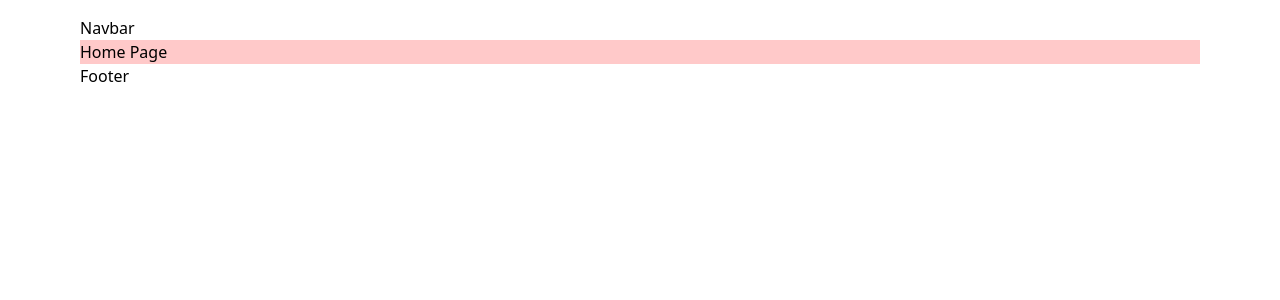
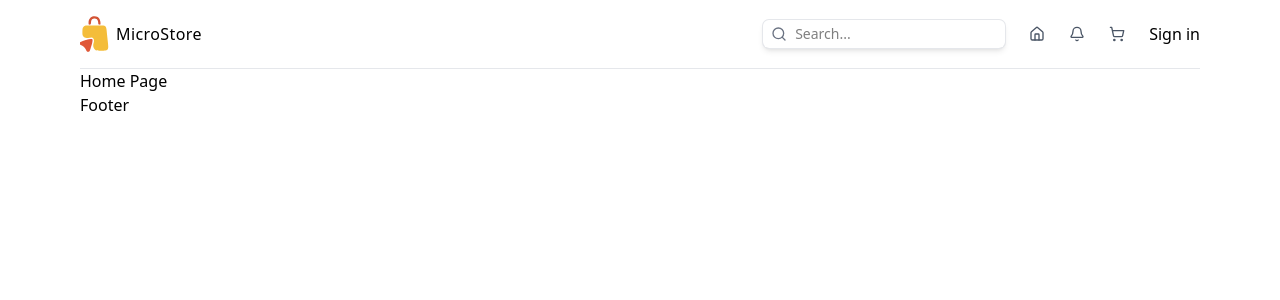
Before and after one commit to kastastin/ecom-store, a Next.js app in the folder client/: page / in a window 1280 px wide. Shown: the top 300 px of the page. Built offline with nearby package versions, Linux system fonts and the light colour scheme.

Commit message:
feat: add responsive Navbar, Searchbar

```diff
--- a/client/package.json
+++ b/client/package.json
@@ -9,6 +9,7 @@
     "lint": "eslint"
   },
   "dependencies": {
+    "lucide-react": "^0.556.0",
     "next": "16.0.7",
     "react": "19.2.0",
     "react-dom": "19.2.0"
--- a/client/src/app/page.tsx
+++ b/client/src/app/page.tsx
@@ -1,5 +1,5 @@
 const HomePage = () => {
-  return <h1 className="bg-red-200">Home Page</h1>;
+  return <h1>Home Page</h1>;
 };
 
 export default HomePage;
--- a/client/src/components/Navbar.tsx
+++ b/client/src/components/Navbar.tsx
@@ -1,5 +1,36 @@
+import Link from "next/link";
+import Image from "next/image";
+import { Bell, Home, ShoppingCart } from "lucide-react";
+
+import Searchbar from "@/components/Searchbar";
+
 const Navbar = () => {
-  return <div>Navbar</div>;
+  return (
+    <nav className="flex w-full items-center justify-between border-b border-gray-200 pb-4">
+      <Link href="/" className="flex items-center">
+        <Image
+          src="/logo.svg"
+          alt="Logo"
+          width={36}
+          height={36}
+          className="size-6 md:size-9"
+        />
+        <p className="text-md hidden font-medium tracking-wide md:block">
+          MicroStore
+        </p>
+      </Link>
+
+      <div className="flex items-center gap-6">
+        <Searchbar />
+        <Link href="/">
+          <Home className="size-4 text-gray-600" />
+        </Link>
+        <Bell className="size-4 cursor-not-allowed text-gray-600" />
+        <ShoppingCart className="size-4 cursor-not-allowed text-gray-600" />
+        <Link href="/login">Sign in</Link>
+      </div>
+    </nav>
+  );
 };
 
 export default Navbar;
--- /dev/null
+++ b/client/src/components/Searchbar.tsx
@@ -0,0 +1,16 @@
+import { Search } from "lucide-react";
+
+const Searchbar = () => {
+  return (
+    <div className="hidden items-center gap-2 rounded-md px-2 py-1 shadow-md ring-1 ring-gray-200 sm:flex">
+      <Search className="size-4 text-gray-500" />
+      <input
+        type="text"
+        placeholder="Search..."
+        className="text-sm outline-0"
+      />
+    </div>
+  );
+};
+
+export default Searchbar;
```
Also changed, not shown: 1 other file (tests, documents, lock files or other folders).
